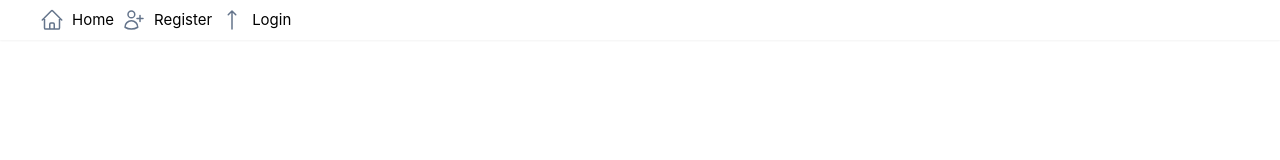
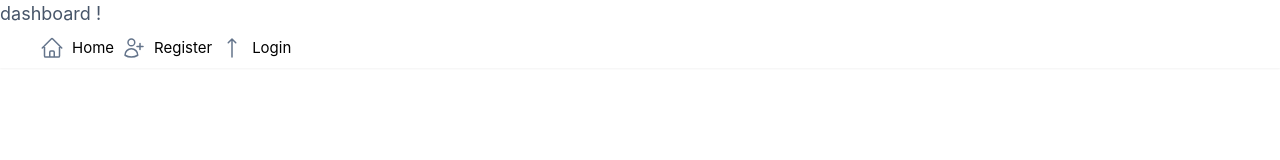
Before and after one commit to thealamenthed/community-blog, a Vue app: page /dashboard in a window 1280 px wide. Shown: the top 160 px of the page. Built offline with nearby package versions, Linux system fonts and the light colour scheme.

Commit message:
feat(registration): add  router for dashboard page

```diff
--- a/src/components/TheNavBar.vue
+++ b/src/components/TheNavBar.vue
@@ -34,7 +34,7 @@
             </div>
 
             <div v-if="user.loggedIn" class="flex items-center flex-shrink-0">
-              <a class="flex items-center" href="/login">
+              <a class="flex items-center" href="/dashboard">
                 <XMarkIcon class="block w-6 h-6 m-2 text-slate-500" />
                 Dashboard
               </a>
@@ -89,7 +89,7 @@
   </Popover>
 </template>
 
-<script setup lang="ts">
+<script setup>
 import {
   Menu,
   MenuButton,
--- /dev/null
+++ b/src/pages/DashboardView.vue
@@ -0,0 +1,10 @@
+<template>
+<div class="text-lg text-slate-600">
+    dashboard !
+</div>
+
+</template>
+
+
+<script setup>
+</script>
--- a/src/pages/RegisterView.vue
+++ b/src/pages/RegisterView.vue
@@ -101,12 +101,18 @@ import { useUserStore } from '@/stores/user.ts'
 import { useRouter } from 'vue-router'
 
 const user = useUserStore()
+const router = useRouter()
 
 const form = reactive({
   name: '',
   email: '',
   password: ''
 })
+
+const submit = () => {
+  user.register(form)
+  router.push('/dashboard')
+}
 
 // const submit = async () => {
 //   console.log(form)
@@ -129,8 +135,5 @@ const form = reactive({
 //   })
 // }
 
-const submit = () => {
-  user.register(form)
-  //rediriger
-}
+
 </script>
--- a/src/router/index.ts
+++ b/src/router/index.ts
@@ -28,6 +28,14 @@ const router = createRouter({
         title: 'Connexion'
       }
     },
+    {
+      path: '/dashboard',
+      name: 'dashboard',
+      component: () => import('../pages/DashboardView.vue'),
+      meta: {
+        title: 'Welcome to your dashboard'
+      }
+    },
 
 
     {
```
